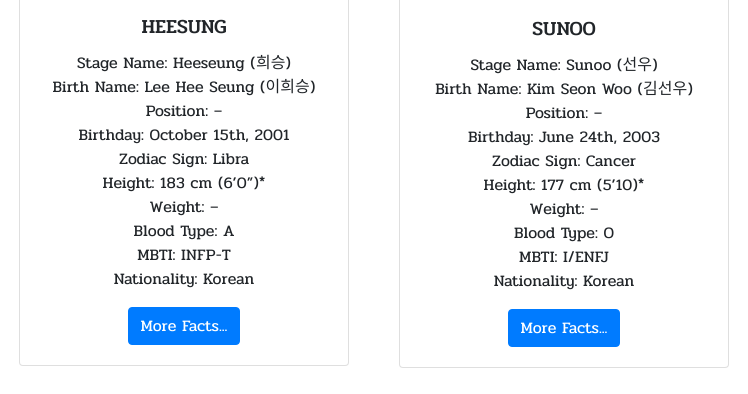
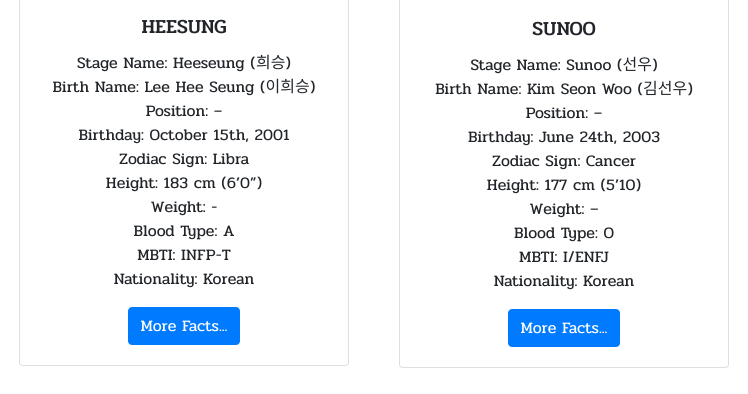
Before and after one commit to jknrc/jknrc.github.io, a plain HTML site: page norcio_itec75a/enhypen.html in a window 1280 px wide. Shown: the part 1413-1807 px from the top of the page, 76-824 px from the left. Drawn offline with nearby package versions, Linux system fonts and the light colour scheme.

Commit message:
Norcio_Lab4 last na sana

```diff
--- a/norcio_itec75a/enhypen.css
+++ b/norcio_itec75a/enhypen.css
@@ -1,6 +1,7 @@
 body{
   font-family: 'Pridi', serif;
 }
+/*NAV*/
 nav{
   height: 80px;
   width: 100%;
@@ -86,6 +87,7 @@ nav #icon{
   }
  }
 /* FOR THE CARDSS */
+
 .card body{
   box-shadow: 0 0 20px 7px rgba(0, 0, 0, 0.1);
 }
--- a/norcio_itec75a/enhypen.html
+++ b/norcio_itec75a/enhypen.html
@@ -109,8 +109,8 @@
                                     Position: –<br>
                                     Birthday: October 15th, 2001<br>
                                     Zodiac Sign: Libra<br>
-                                    Height: 183 cm (6’0”)*<br>
-                                    Weight: –<br>
+                                    Height: 183 cm (6’0”)<br>
+                                    Weight: -<br>
                                     Blood Type: A<br>
                                     MBTI: INFP-T<br>
                                     Nationality: Korean
@@ -130,7 +130,7 @@
                                     Position: –<br>
                                     Birthday: June 24th, 2003<br>
                                     Zodiac Sign: Cancer<br>
-                                    Height: 177 cm (5’10)*<br>
+                                    Height: 177 cm (5’10)<br>
                                     Weight: –<br>
                                     Blood Type: O<br>
                                     MBTI: I/ENFJ<br>
--- a/norcio_itec75a/entry.css
+++ b/norcio_itec75a/entry.css
@@ -43,6 +43,7 @@ nav #icon{
   cursor: pointer;
   display: none;
 }
+/*for responsiveness*/
 @media (max-width: 1048px){
   label.logo{
     font-size: 32px;
--- a/norcio_itec75a/me.css
+++ b/norcio_itec75a/me.css
@@ -85,7 +85,7 @@ nav #icon{
     left: 0;
   }
  }
-  /*  JUMBOTRON TEXT  */
+  /*  FOR JUMBOTRON TEXT  */
   .intro h1, p{
     color: black;
     text-align: left;
--- a/norcio_itec75a/style.css
+++ b/norcio_itec75a/style.css
@@ -49,7 +49,7 @@ nav #icon{
   cursor: pointer;
   display: none;
 }
-/* For  Responsiveness */
+/* For  Responsiveness ng web*/
 @media (max-width: 1048px){
   label.logo{
     font-size: 32px;
```
Also changed, not shown: norcio_itec75a/entry.html (+1 -1 lines), norcio_itec75a/index.html (+1 -1 lines), norcio_itec75a/me.html (+1 -1 lines), norcio_itec75a/images/images (3).jpeg (deleted), norcio_itec75a/images/images.png (deleted), norcio_itec75a/images/logo.png (deleted), norcio_itec75a/images/logo1.png (deleted).
